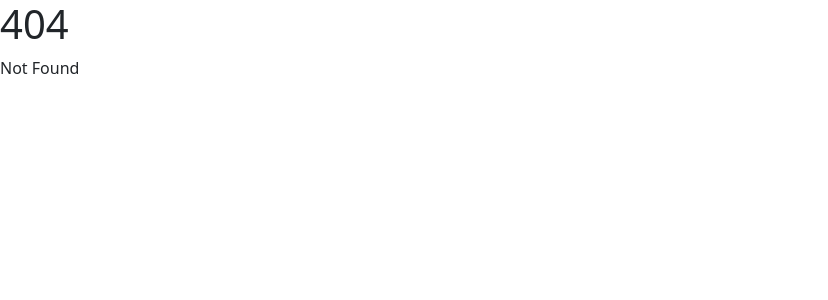
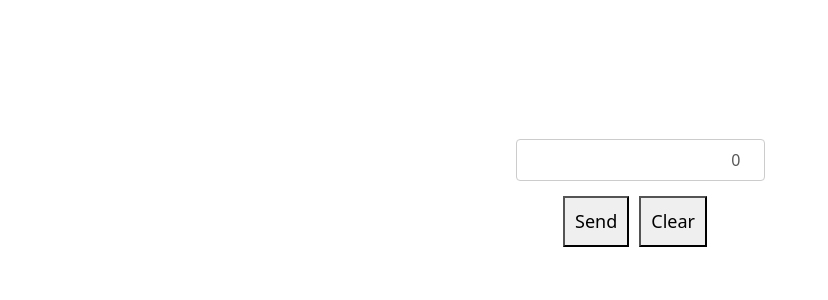
Before and after one commit to vl0000/fauxbank, a SvelteKit app in the folder src/frontend/: page /dashboard/send in a window 1280 px wide. Before the commit this address had no page. Shown: the top 300 px of the page, without its empty margins (0-828 px from the left). Built offline with nearby package versions, Linux system fonts and the light colour scheme.

Commit message:
Added the view that will be used as a front end for /api/payments

```diff
--- /dev/null
+++ b/src/frontend/src/routes/dashboard/send/+page.svelte
@@ -0,0 +1,86 @@
+<script>
+    import { Preferences } from "@capacitor/preferences";
+
+    import { api_url } from "../../../stores";
+
+    let payee = "";
+    let inputValue = 0;
+
+    async function handleSubmit() {
+      // Handle form submission logic
+      let resp = await fetch(
+        api_url + "/api/payments",
+        {
+            headers: {
+                method: "POST",
+                cors: "no-cors",
+                Authorization: await Preferences.get({key: "jwt"}).then( (token) => token.value)
+            },
+
+            body: JSON.stringify({ payer:"", payee: payee, amount: inputValue })
+        }
+    // Later we will show an awaiting screen and tell the user whether or not this transaction was accepted
+    ).then(resp => resp.json())
+    }
+
+    function handleClear() {
+      // Handle clear button logic
+      inputValue = 0;
+    }
+  </script>
+
+  <div class="form-container">
+    <form action="">
+        <input type="number" class="form-input" bind:value={inputValue} on:submit|preventDefault={handleSubmit} />
+        <div class="button-container">
+            <button class="submit-button">Send</button>
+            <button class="clear-button" on:click={handleClear}>Clear</button>
+          </div>
+    </form>
+
+
+  </div>
+
+  <style>
+    .form-container {
+      display: flex;
+      flex-direction: column;
+      align-items: center;
+      justify-content: center;
+      height: 50vh;
+    }
+
+    .form-input {
+        background-color: white;
+        border: 1px solid #ccc;
+        border-radius: 4px;
+        padding: 8px;
+        font-weight: 500;
+        color: #585858;
+        transition: border-color 0.3s, color 0.3s;
+        width:100%;
+        -webkit-appearance: none;
+        appearance: textfield;
+        text-align: right;
+    }
+
+    .form-input:focus {
+        outline: 2px solid black;
+        border-color: black;
+    }
+
+
+    .button-container {
+      display: flex;
+      align-items: center;
+      justify-content: center;
+      padding: 15px;
+    }
+
+    .submit-button,
+    .clear-button {
+      padding: 10px;
+      font-size: 18px;
+      margin-right: 10px;
+    }
+  </style>
```
